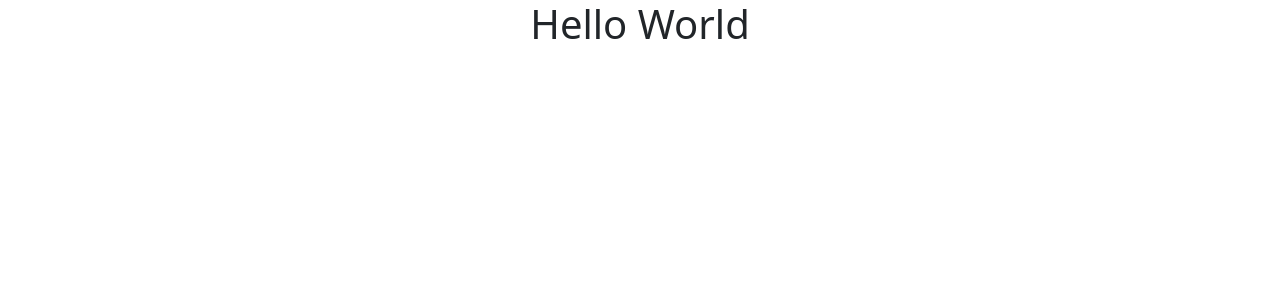
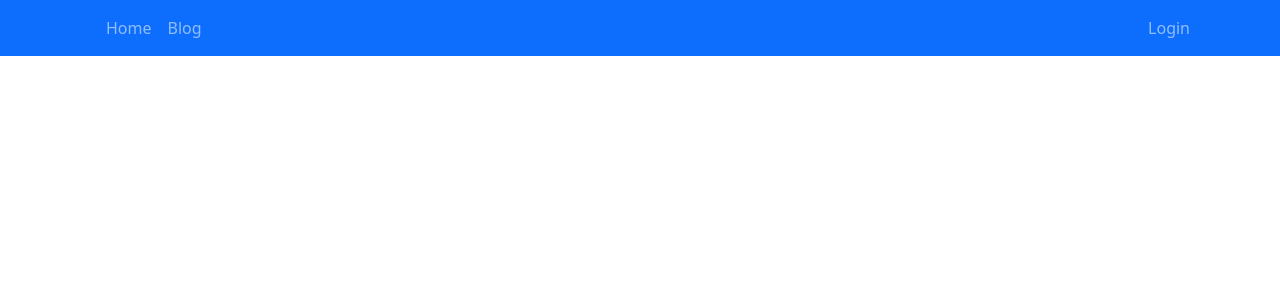
Before and after one commit to technicalsalma/Sweet-Fruit, a React (Create React App) app: page / in a window 1280 px wide. Shown: the top 300 px of the page. Built offline with nearby package versions, Linux system fonts and the light colour scheme.

Commit message:
header secction add

```diff
--- a/src/App.js
+++ b/src/App.js
@@ -1,12 +1,15 @@
 
 import './App.css';
+import Header from './components/Header/Header';
 
 function App() {
   return (
-    <div className="App">
-     <h1>Hello World</h1>
+
+    <div>
+      <Header></Header>
+
     </div>
-  );
+  )
 }
 
 export default App;
--- /dev/null
+++ b/src/components/Header/Header.js
@@ -0,0 +1,41 @@
+import React from 'react';
+import { Container, Nav, Navbar } from 'react-bootstrap';
+import { Link } from 'react-router-dom';
+
+const Header = () => {
+    return (
+
+        <div>
+          <Navbar
+            collapseOnSelect
+            expand="lg"
+            sticky="top"
+            bg="primary"
+            variant="dark"
+          >
+            <Container>
+              <Navbar.Brand as={Link} to="/"></Navbar.Brand>
+              <Navbar.Toggle aria-controls="responsive-navbar-nav" />
+              <Navbar.Collapse id="responsive-navbar-nav">
+                <Nav className="me-auto">
+                  <Nav.Link as={Link} to="/home">
+                    Home
+                  </Nav.Link>
+                  <Nav.Link as={Link} to="/blog">
+                    Blog
+                  </Nav.Link>
+                </Nav>
+                <Nav>
+                  <Nav.Link as={Link} to="/login">
+                    Login
+                  </Nav.Link>
+                </Nav>
+              </Navbar.Collapse>
+            </Container>
+          </Navbar>
+        </div>
+
+    );
+};
+
+export default Header;
```
Also changed, not shown: src/components/Banner/Banner.js (added, +11 -0 lines), src/components/FruitServices/FruitServices.js (added, +24 -0 lines), src/components/Home/Home.js (added, +24 -0 lines), src/imges/isto.jpg (added).
